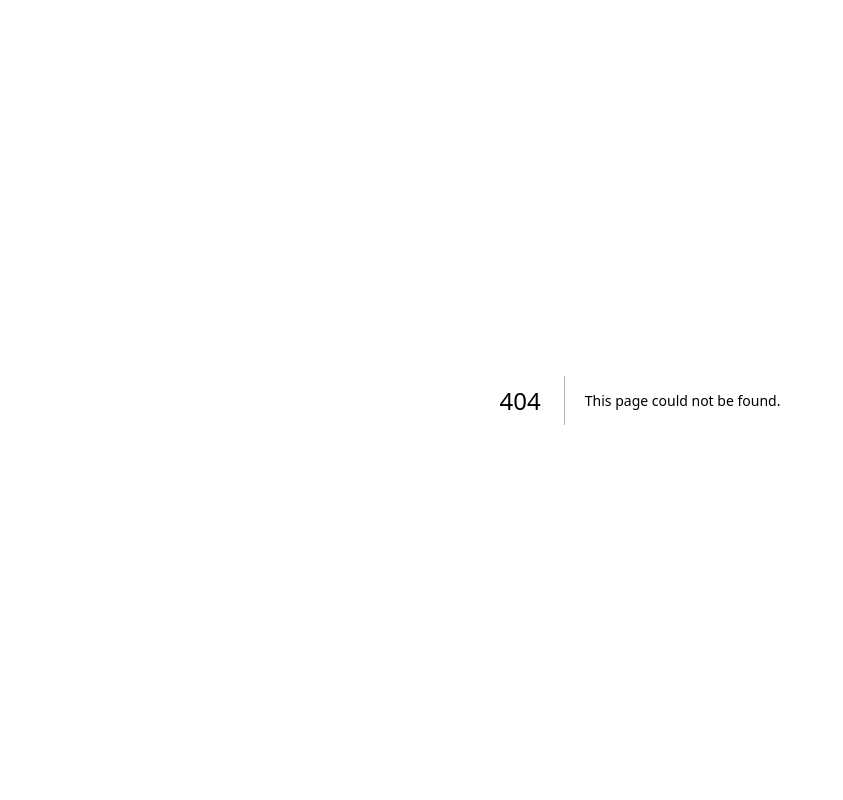
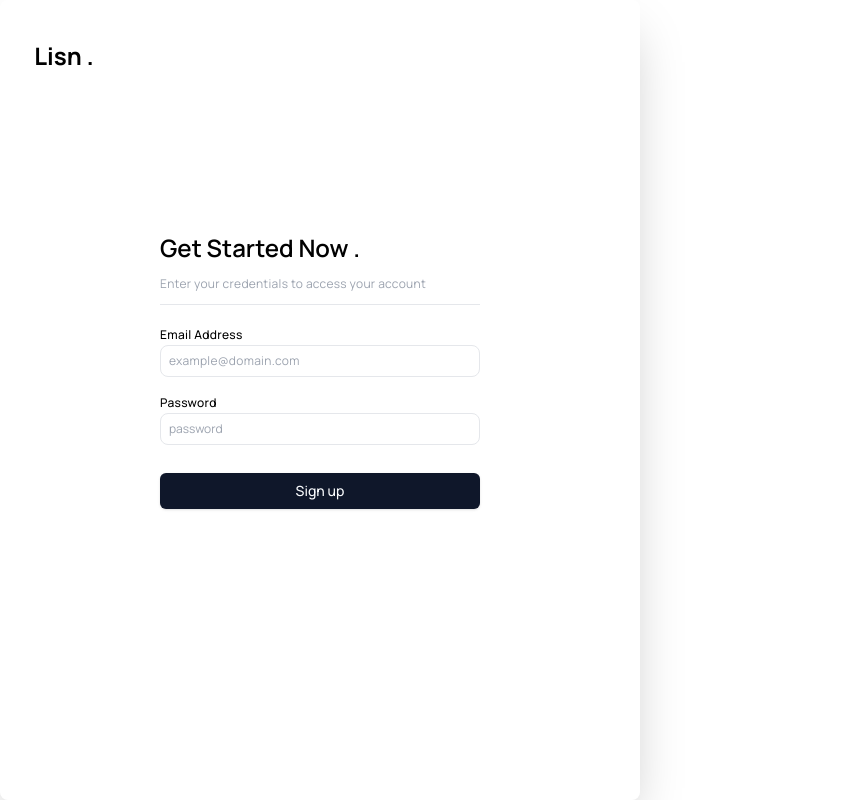
Before and after one commit to Subi/lisn, a Next.js app: page /sign-up in a window 1280 px wide. Before the commit this address had no page. Shown: the whole page, without its empty margins (0-843 px from the left). Built offline with nearby package versions, Linux system fonts and the light colour scheme.

Commit message:
create sign up page

```diff
--- a/package.json
+++ b/package.json
@@ -9,6 +9,7 @@
     "lint": "next lint"
   },
   "dependencies": {
+    "@hookform/resolvers": "^3.9.0",
     "@radix-ui/react-avatar": "^1.1.0",
     "@radix-ui/react-icons": "^1.3.0",
     "@radix-ui/react-label": "^2.1.0",
@@ -20,8 +21,10 @@
     "querystring": "^0.2.1",
     "react": "^18",
     "react-dom": "^18",
+    "react-hook-form": "^7.52.1",
     "tailwind-merge": "^2.3.0",
-    "tailwindcss-animate": "^1.0.7"
+    "tailwindcss-animate": "^1.0.7",
+    "zod": "^3.23.8"
   },
   "devDependencies": {
     "@types/node": "^20",
--- /dev/null
+++ b/src/app/(auth)/sign-up/page.tsx
@@ -0,0 +1,52 @@
+"use client"
+import Link from "next/link"
+import { Button } from "@/components/ui/button"
+
+export default function Page() {
+  return (
+  <div className="w-full flex h-screen">
+      <div className="w-6/12 flex-col rounded-lg shadow-2xl">
+          <div className="w-1/5 text-center py-10">
+            <Link href={"/"} className="text-2xl  font-bold">
+            Lisn .
+            </Link>
+          </div>
+          <div className="w-full pt-20 justify-center flex">
+              <div className="w-[400px] flex flex-col p-10">
+                  <div className="flex-col">
+                      <div className="text-2xl font-semibold">
+                        Get Started Now .
+                      </div>
+                      <div className="text-xs text-gray-400 tracking-wide py-3">
+                        Enter your credentials to access your account
+                      </div>
+                      <hr/>
+                  </div>
+                  <form>
+                    <div className="py-4 flex flex-col">
+                      <div className="flex-col pb-3">
+                        <div>
+                        <label className="text-xs tracking-wide font-medium">Email Address</label>
+                        </div>
+                        <input className=" tracking-wide  pl-2 w-full text-xs border rounded-lg p-[7px]" type="text" placeholder="example@domain.com"/>
+                      </div>
+                      <div className="flex-col pb-3">
+                        <div>
+                        <label className="text-xs tracking-wide font-medium">Password</label>
+                        </div>
+                        <input className="pl-2 w-full text-xs border rounded-lg p-[7px]" type="password" placeholder="password"/>
+                      </div>
+                    </div>
+                    <div>
+                      <Button className="w-full">Sign up</Button>
+                    </div>
+                  </form>
+              </div>
+          </div>
+      </div>
+      <div className="w-6/12">
+
+      </div>
+  </div>
+  )
+}
--- a/src/app/page.tsx
+++ b/src/app/page.tsx
@@ -13,7 +13,6 @@ import { Skeleton } from "@/components/ui/skeleton";
 export default async function Home() {
   const response:TokenResponse = await getAccessToken()
   const playingTrack:StreamingTrackResponse = await getCurrentPlayingTrack(response.access_token)
-  console.log(playingTrack)
   return (
     <main className="w-full flex-col items-center  justify-center">
       <Header/>
@@ -53,7 +52,6 @@ export default async function Home() {
         </div>
       </div>
         </>
-
       }
         </div>
       </section>
--- a/src/components/header.tsx
+++ b/src/components/header.tsx
@@ -15,7 +15,7 @@ export default function Header() {
                     <Link href="/sign-in">Sign in</Link>
                 </div>
             <Button  className="text-sm font-semibold bg-black">
-                <Link href="https://form.typeform.com/to/UzO3AdNc">Sign up</Link>
+                <Link href="/sign-up">Sign up</Link>
             </Button>
             </div>
         </div>
--- a/src/components/player.tsx
+++ b/src/components/player.tsx
@@ -19,8 +19,6 @@ export default function Player({track , progress}:PlayerProps ){
             clearInterval(id)
         }
     } , [])
-
-
 
     return (
         <div className="w-5/12 py-[7px] mx-auto flex justify-between  absolute  bottom-7 left-0 right-0   bg-black opacity-95 text-white rounded-full shadow-2xl">
--- /dev/null
+++ b/src/components/ui/form.tsx
@@ -0,0 +1,178 @@
+"use client"
+
+import * as React from "react"
+import * as LabelPrimitive from "@radix-ui/react-label"
+import { Slot } from "@radix-ui/react-slot"
+import {
+  Controller,
+  ControllerProps,
+  FieldPath,
+  FieldValues,
+  FormProvider,
+  useFormContext,
+} from "react-hook-form"
+
+import { cn } from "@/lib/utils"
+import { Label } from "@/components/ui/label"
+
+const Form = FormProvider
+
+type FormFieldContextValue<
+  TFieldValues extends FieldValues = FieldValues,
+  TName extends FieldPath<TFieldValues> = FieldPath<TFieldValues>
+> = {
+  name: TName
+}
+
+const FormFieldContext = React.createContext<FormFieldContextValue>(
+  {} as FormFieldContextValue
+)
+
+const FormField = <
+  TFieldValues extends FieldValues = FieldValues,
+  TName extends FieldPath<TFieldValues> = FieldPath<TFieldValues>
+>({
+  ...props
+}: ControllerProps<TFieldValues, TName>) => {
+  return (
+    <FormFieldContext.Provider value={{ name: props.name }}>
+      <Controller {...props} />
+    </FormFieldContext.Provider>
+  )
+}
+
+const useFormField = () => {
+  const fieldContext = React.useContext(FormFieldContext)
+  const itemContext = React.useContext(FormItemContext)
+  const { getFieldState, formState } = useFormContext()
+
+  const fieldState = getFieldState(fieldContext.name, formState)
+
+  if (!fieldContext) {
+    throw new Error("useFormField should be used within <FormField>")
+  }
+
+  const { id } = itemContext
+
+  return {
+    id,
+    name: fieldContext.name,
+    formItemId: `${id}-form-item`,
+    formDescriptionId: `${id}-form-item-description`,
+    formMessageId: `${id}-form-item-message`,
+    ...fieldState,
+  }
+}
+
+type FormItemContextValue = {
+  id: string
+}
+
+const FormItemContext = React.createContext<FormItemContextValue>(
+  {} as FormItemContextValue
+)
+
+const FormItem = React.forwardRef<
+  HTMLDivElement,
+  React.HTMLAttributes<HTMLDivElement>
+>(({ className, ...props }, ref) => {
+  const id = React.useId()
+
+  return (
+    <FormItemContext.Provider value={{ id }}>
+      <div ref={ref} className={cn("space-y-2", className)} {...props} />
+    </FormItemContext.Provider>
+  )
+})
+FormItem.displayName = "FormItem"
+
+const FormLabel = React.forwardRef<
+  React.ElementRef<typeof LabelPrimitive.Root>,
+  React.ComponentPropsWithoutRef<typeof LabelPrimitive.Root>
+>(({ className, ...props }, ref) => {
+  const { error, formItemId } = useFormField()
+
+  return (
+    <Label
+      ref={ref}
+      className={cn(error && "text-red-500 dark:text-red-900", className)}
+      htmlFor={formItemId}
+      {...props}
+    />
+  )
+})
+FormLabel.displayName = "FormLabel"
+
+const FormControl = React.forwardRef<
+  React.ElementRef<typeof Slot>,
+  React.ComponentPropsWithoutRef<typeof Slot>
+>(({ ...props }, ref) => {
+  const { error, formItemId, formDescriptionId, formMessageId } = useFormField()
+
+  return (
+    <Slot
+      ref={ref}
+      id={formItemId}
+      aria-describedby={
+        !error
+          ? `${formDescriptionId}`
+          : `${formDescriptionId} ${formMessageId}`
+      }
+      aria-invalid={!!error}
+      {...props}
+    />
+  )
+})
+FormControl.displayName = "FormControl"
+
+const FormDescription = React.forwardRef<
+  HTMLParagraphElement,
+  React.HTMLAttributes<HTMLParagraphElement>
+>(({ className, ...props }, ref) => {
+  const { formDescriptionId } = useFormField()
+
+  return (
+    <p
+      ref={ref}
+      id={formDescriptionId}
+      className={cn("text-[0.8rem] text-slate-500 dark:text-slate-400", className)}
+      {...props}
+    />
+  )
+})
+FormDescription.displayName = "FormDescription"
+
+const FormMessage = React.forwardRef<
+  HTMLParagraphElement,
+  React.HTMLAttributes<HTMLParagraphElement>
+>(({ className, children, ...props }, ref) => {
+  const { error, formMessageId } = useFormField()
+  const body = error ? String(error?.message) : children
+
+  if (!body) {
+    return null
+  }
+
+  return (
+    <p
+      ref={ref}
+      id={formMessageId}
+      className={cn("text-[0.8rem] font-medium text-red-500 dark:text-red-900", className)}
+      {...props}
+    >
+      {body}
+    </p>
+  )
+})
+FormMessage.displayName = "FormMessage"
+
+export {
+  useFormField,
+  Form,
+  FormItem,
+  FormLabel,
+  FormControl,
+  FormDescription,
+  FormMessage,
+  FormField,
+}
```
Also changed, not shown: 2 other files (tests, documents, lock files or other folders).
